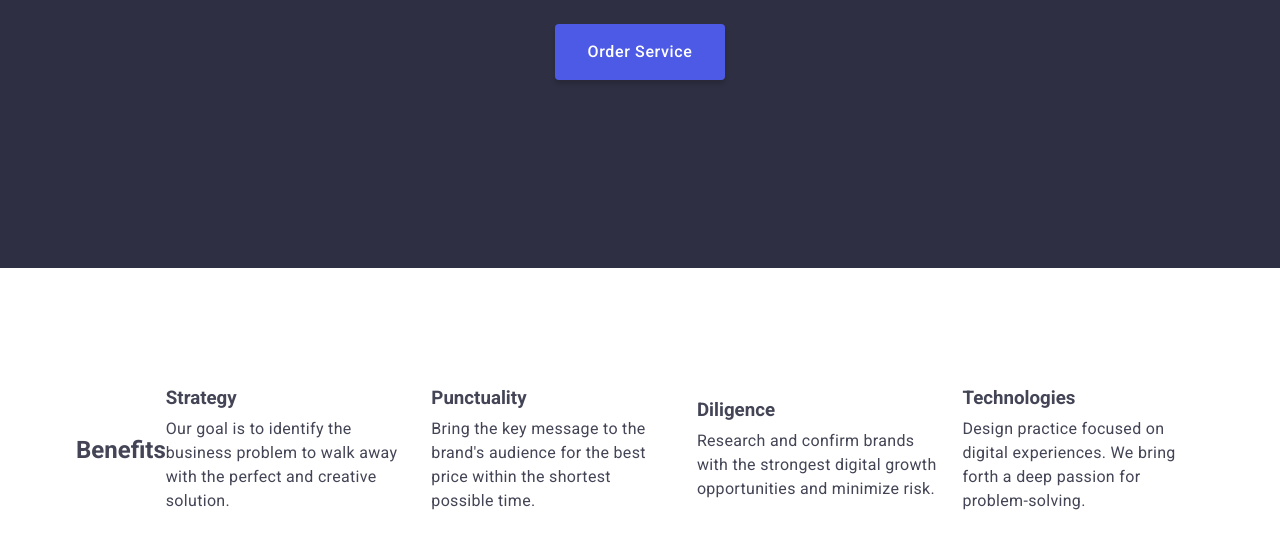
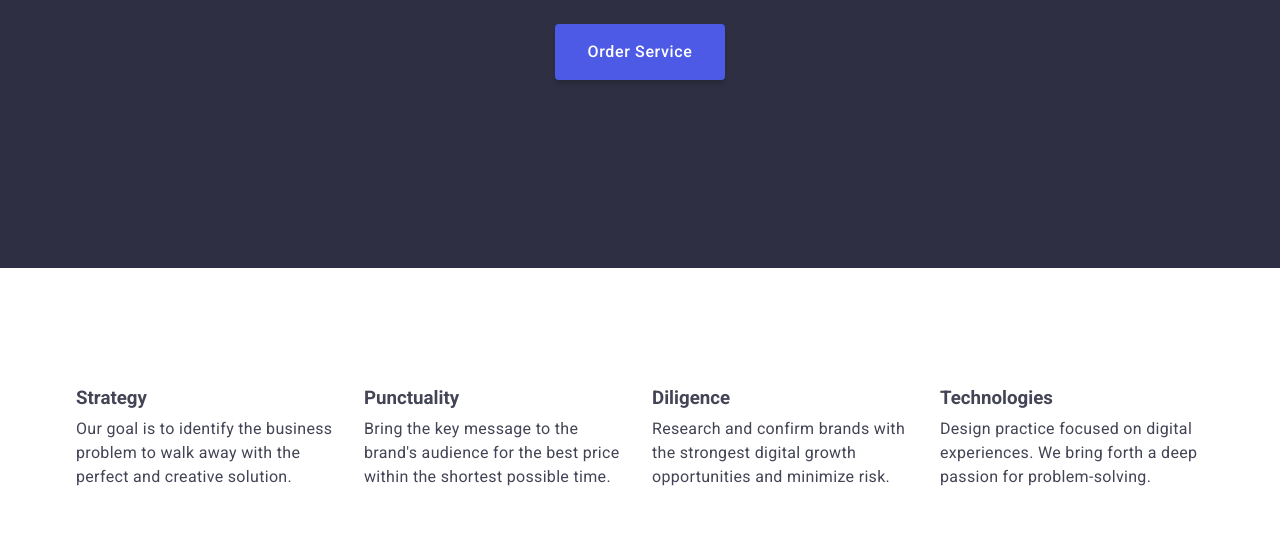
Before and after one commit to HannaButakova/goit-markup-hw-03, a plain HTML site: page index.html in a window 1280 px wide. Shown: the part 405-954 px from the top of the page. Drawn offline with nearby package versions, Linux system fonts and the light colour scheme.

Commit message:
corection

```diff
--- a/index.html
+++ b/index.html
@@ -63,7 +63,7 @@
 
       <section class="section-one">
         <div class="container one-container">
-          <h2 class=""visually-hidden"">Benefits</h2>
+          <h2 class="visually-hidden">Benefits</h2>
           <ul class="one-list">
             <li class="one-item">
               <h3 class="one-title">Strategy</h3>
```
